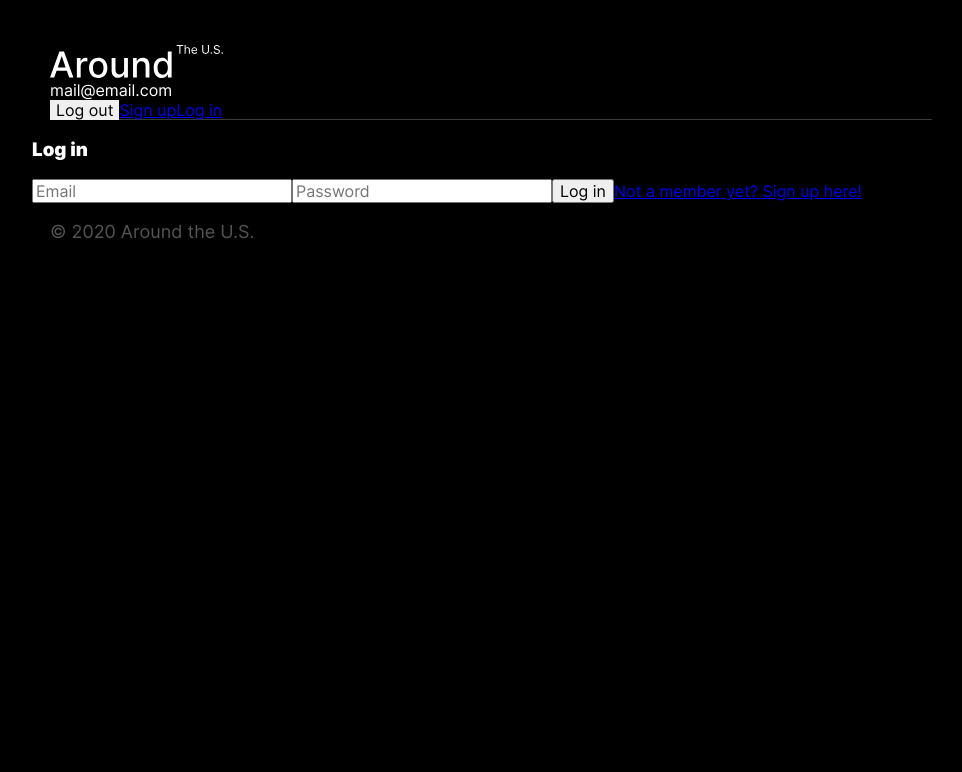
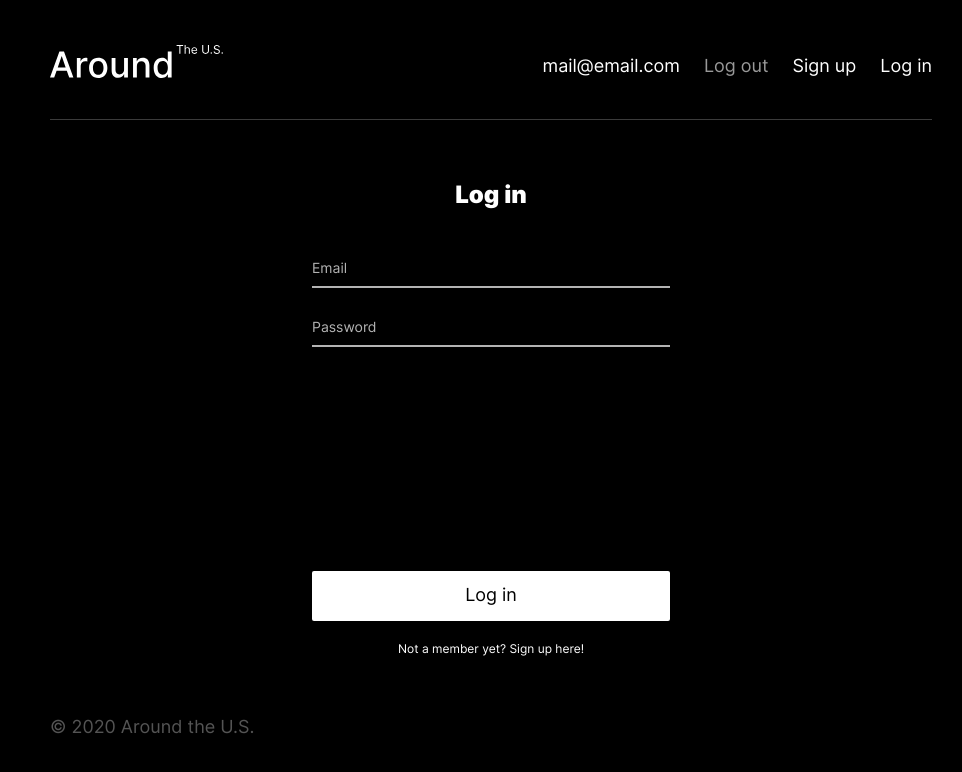
Before and after one commit to anderswift/react-around-auth, a React (Create React App) app: page /signin in a window 1280 px wide. Shown: the top 772 px of the page, without its empty margins (149-1111 px from the left). Built offline with nearby package versions, Linux system fonts and the light colour scheme.

Commit message:
feat: style registration and login forms and header menu

```diff
--- a/src/blocks/button/button.css
+++ b/src/blocks/button/button.css
@@ -2,7 +2,8 @@
   transition: opacity .25s ease-in-out;
 	border: none;
 	outline: none;
-	cursor: pointer;
+  cursor: pointer;
+  background-color: transparent;
 }
 
 .button:hover, .button:focus {
--- /dev/null
+++ b/src/blocks/form/__button/form__button.css
@@ -0,0 +1,17 @@
+.form__button {
+  width: 100%;
+	box-sizing: border-box;
+	font-size: 18px;
+	line-height: 22px;
+	color: #000;
+	border: none;
+	outline: none;
+	border-bottom: 2px solid rgba(255, 255, 255, .8);
+	margin: 30px 0 0 0;
+	padding: 13px;
+  transition: border-color 250ms ease-out;
+  background: #fff;
+  margin-bottom: 20px;
+  margin-top: auto;
+  border-radius: 2px;
+}
--- /dev/null
+++ b/src/blocks/form/__heading/form__heading.css
@@ -0,0 +1,7 @@
+.form__heading {
+	font-weight: 900;
+	font-size: 24px;
+	line-height: 29px;
+  margin: 0 0 20px 0;
+  color: #fff;
+}
--- /dev/null
+++ b/src/blocks/form/__input/form__input.css
@@ -0,0 +1,30 @@
+.form__input {
+  width: 100%;
+	box-sizing: border-box;
+	font-size: 14px;
+	line-height: 17px;
+	color: #fff;
+	border: none;
+	outline: none;
+	border-bottom: 2px solid rgba(255, 255, 255, .7);
+	margin: 30px 0 0 0;
+	padding: 0 0 10px 0;
+  transition: border-color 250ms ease-out;
+  background: transparent;
+}
+
+.form__input:hover, .form__input:focus {
+	border-color: rgba(255, 255, 255, 1);
+}
+
+.form__input::-webkit-input-placeholder {
+	color: rgba(255, 255, 255, .7);
+}
+
+.form__input:-ms-input-placeholder {
+	color: rgba(255, 255, 255, .7);
+}
+
+.form__input::placeholder {
+	color: rgba(255, 255, 255, .7);
+}
--- /dev/null
+++ b/src/blocks/form/__text/form__text.css
@@ -0,0 +1,4 @@
+.form__text {
+  font-size: 12px;
+  line-height: 15px;
+}
--- /dev/null
+++ b/src/blocks/form/form.css
@@ -0,0 +1,28 @@
+@import url(./__heading/form__heading.css);
+@import url(./__input/form__input.css);
+@import url(./__button/form__button.css);
+@import url(./__text/form__text.css);
+
+.form {
+  max-width: 358px;
+  margin: 60px auto;
+  text-align: center;
+  height: calc(100vh - 324px);
+  box-sizing: border-box;
+  display: flex;
+  flex-direction: column;
+}
+
+
+@media screen and (min-width: 480px) {
+
+
+
+}
+
+
+@media screen and (min-width: 918px) {
+
+
+
+}
--- /dev/null
+++ b/src/blocks/header/__account-item/_logout/header__account-item_logout.css
@@ -0,0 +1,7 @@
+.header__account-item_logout {
+  opacity: .6;
+}
+
+.header__account-item_logout:hover, .header__account-item_logout:focus {
+  opacity: 1;
+}
--- /dev/null
+++ b/src/blocks/header/__account-item/header__account-item.css
@@ -0,0 +1,21 @@
+.header__account-item {
+  color: #fff;
+  font-size: 18px;
+  line-height: 22px;
+  margin: 10px 0 0 24px;
+  padding: 0;
+}
+
+
+@media screen and (min-width: 480px) {
+
+
+
+}
+
+
+@media screen and (min-width: 918px) {
+
+
+
+}
--- /dev/null
+++ b/src/blocks/header/__account-menu/header__account-menu.css
@@ -0,0 +1,18 @@
+.header__account-menu {
+  display: flex;
+  align-items: flex-start;
+}
+
+
+@media screen and (min-width: 480px) {
+
+
+
+}
+
+
+@media screen and (min-width: 918px) {
+
+
+
+}
--- a/src/blocks/header/header.css
+++ b/src/blocks/header/header.css
@@ -1,11 +1,16 @@
 @import url(./__logo/header__logo.css);
+@import url(./__account-menu/header__account-menu.css);
+@import url(./__account-item/header__account-item.css);
+@import url(./__account-item/_logout/header__account-item_logout.css);
 
 
 .header {
 	margin: 28px 0 0 0;
 	padding: 0 27px;
 	height: 56px;
-	border-bottom: 1px solid rgb(84, 84, 84, .7);
+  border-bottom: 1px solid rgb(84, 84, 84, .7);
+  display: flex;
+  justify-content: space-between;
 }
 
 
--- /dev/null
+++ b/src/blocks/link/link.css
@@ -0,0 +1,11 @@
+.link {
+  transition: opacity .25s ease-in-out;
+	text-decoration: none;
+	outline: none;
+  cursor: pointer;
+  color: #fff;
+}
+
+.link:hover, .link:focus {
+  opacity: .6;
+}
--- a/src/index.css
+++ b/src/index.css
@@ -3,8 +3,10 @@
 
 @import url(./blocks/page/page.css);
 @import url(./blocks/container/container.css);
+@import url(./blocks/form/form.css);
 @import url(./blocks/list/list.css);
 @import url(./blocks/button/button.css);
+@import url(./blocks/link/link.css);
 
 @import url(./blocks/header/header.css);
 
```
